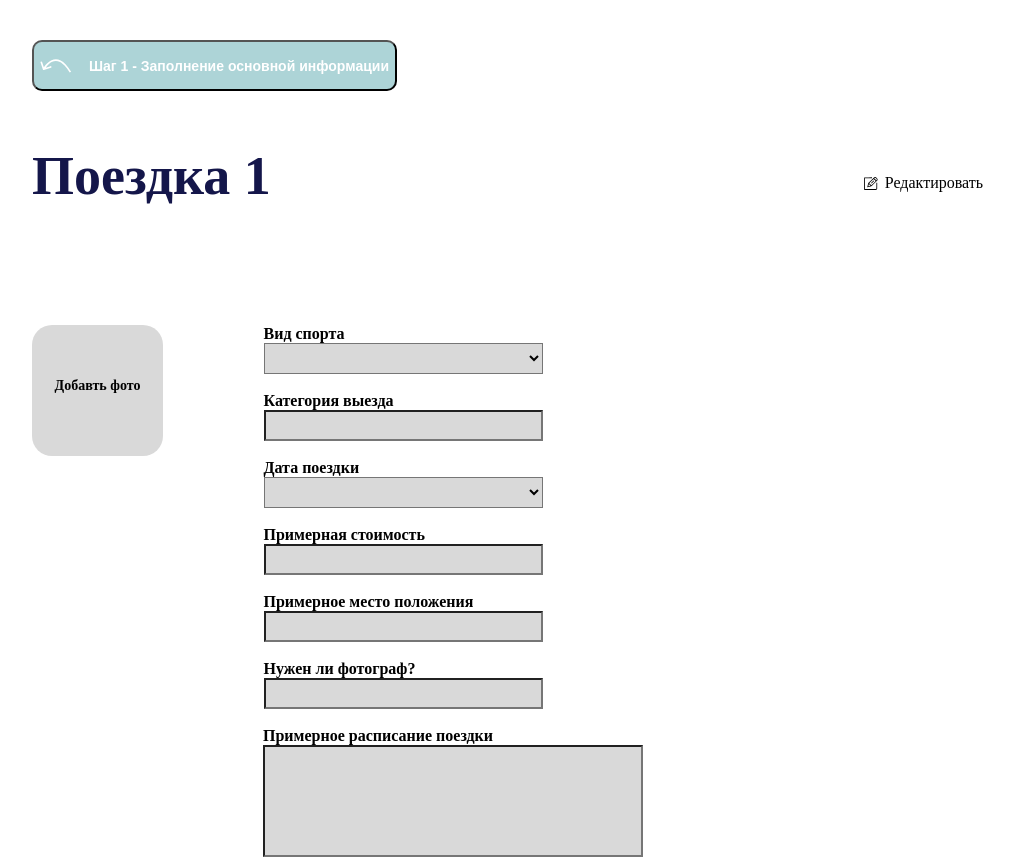
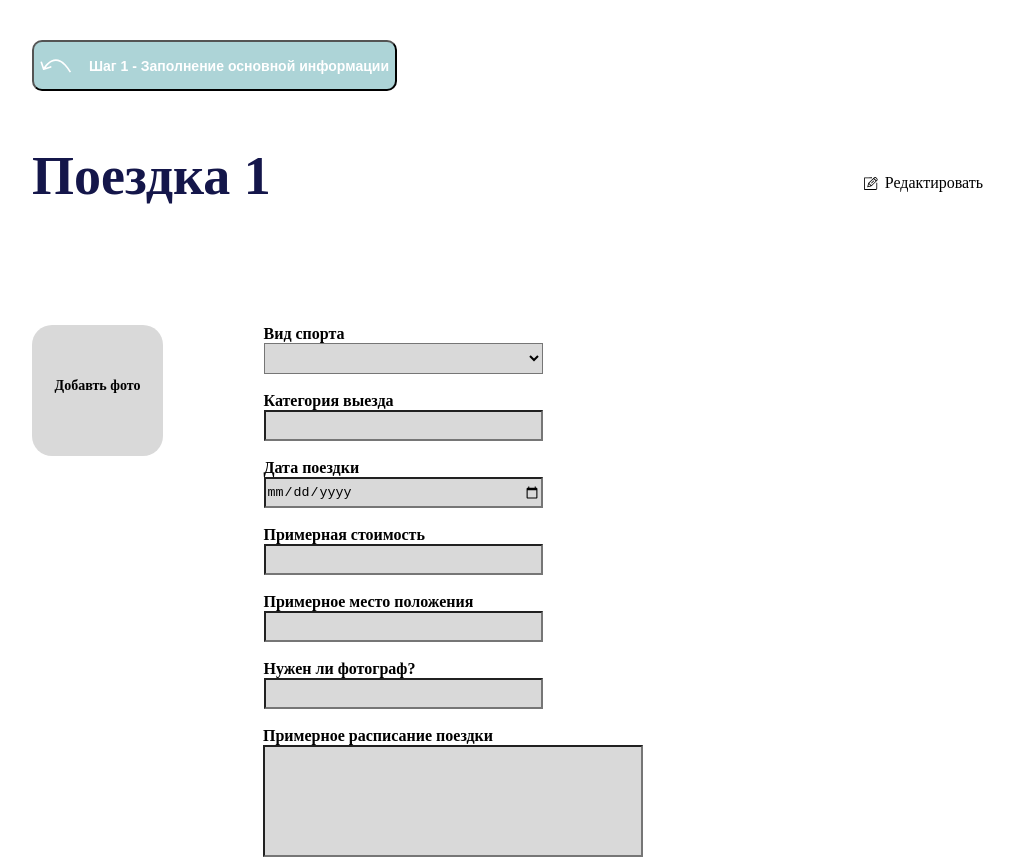
Before and after one commit to KES122/Grani_Fronend, a React (Vite) app: page / in a window 1280 px wide. Shown: the top 859 px of the page, without its empty margins (8-1022 px from the left). Built offline with nearby package versions, Linux system fonts and the light colour scheme.

Commit message:
commit 08.12 addition2
Добавил выбор даты

```diff
--- a/src/components/applicationOfPeople/travelChapter/TravelChapter.tsx
+++ b/src/components/applicationOfPeople/travelChapter/TravelChapter.tsx
@@ -35,7 +35,7 @@ const TravelChapter :React.FC = () => {
 
                     <div className={style.con2__details}>
                         <p className={style.details__par}>Дата поездки</p>
-                        <select className={style.details__inp} />
+                        <input type='date' className={style.details__inp} />
                     </div>
 
                     <div className={style.con2__details}>
```
